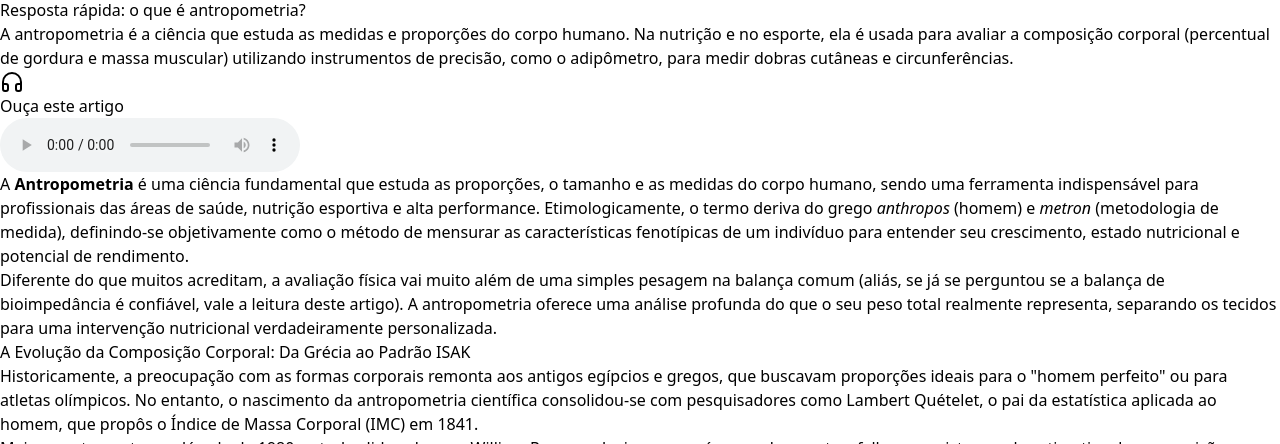
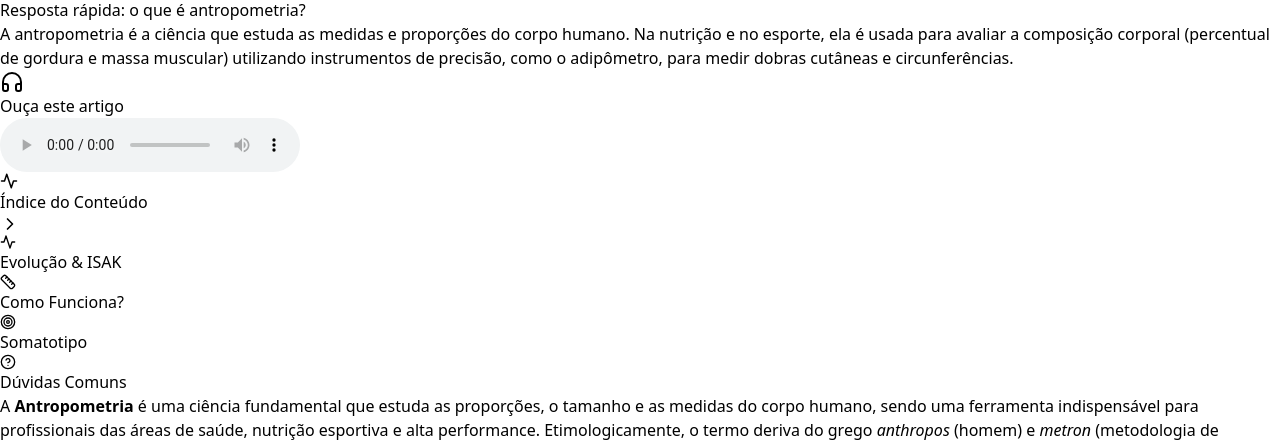
Before and after one commit to nutricaocommarco/nutricaocommarco, a React (Vite) app: page /o_que_e_antropometria in a window 1280 px wide. Shown: the part 476-920 px from the top of the page. Built offline with nearby package versions, Linux system fonts and the light colour scheme.

Commit message:
Atualizar o Antropometria.jsx

```diff
--- a/src/pages/Antropometria.jsx
+++ b/src/pages/Antropometria.jsx
@@ -1,6 +1,6 @@
-import React, { useEffect } from 'react';
+import React, { useEffect, useState } from 'react';
 import { Link, useLocation } from 'react-router-dom';
-import { ChevronLeft, PlayCircle, HelpCircle, Headphones } from 'lucide-react';
+import { ChevronLeft, HelpCircle, PlayCircle, Headphones, ChevronRight, Activity, Ruler, Target } from 'lucide-react';
 import ArtigosRecomendados from '../components/ArtigosRecomendados';
 import Newsletter from '../components/Newsletter';
 import { Helmet } from 'react-helmet-async';
@@ -9,6 +9,7 @@ const githubImgBase = "https://raw.githubusercontent.com/nutricaocommarco/nutric
 
 export default function Antropometria() {
   const { pathname } = useLocation();
+  const [isTocOpen, setIsTocOpen] = useState(false);
 
   useEffect(() => {
     window.scrollTo(0, 0);
@@ -23,17 +24,17 @@ export default function Antropometria() {
         <meta property="og:type" content="article" />
         <meta property="og:title" content="O que é Antropometria? A Ciência Exata da Avaliação | Nutrição com Marco" />
         <meta property="og:description" content="Descubra o que é Antropometria e como a avaliação física ISAK revela sua real composição corporal, muito além da balança." />
-        <meta property="og:image" content="https://raw.githubusercontent.com/nutricaocommarco/nutricaocommarco/main/Imagens/Blog/antropometria.png" />
-        <meta property="og:url" content="https://www.nutricaocommarco.com.br/o_que_e_antropometria" />
+        <meta property="og:image" content={`${githubImgBase}Blog/antropometria.png`} />
+        <meta property="og:url" content={`https://www.nutricaocommarco.com.br${pathname}`} />
 
         <script type="application/ld+json">
           {JSON.stringify({
             "@context": "https://schema.org",
             "@type": "Article",
             "headline": "O Que É Antropometria e Por Que Ela é Essencial para a Avaliação Física",
-            "image": "https://raw.githubusercontent.com/nutricaocommarco/nutricaocommarco/main/Imagens/Blog/antropometria.png",
+            "image": `${githubImgBase}Blog/antropometria.png`,
             "author": {"@type": "Person", "name": "Marco Aurélio Jr.", "url": "https://www.nutricaocommarco.com.br/sobre"},
-            "publisher": {"@type": "Organization", "name": "Nutrição com Marco", "logo": {"@type": "ImageObject", "url": "https://raw.githubusercontent.com/nutricaocommarco/nutricaocommarco/main/Imagens/logoN_pingus.png"}},
+            "publisher": {"@type": "Organization", "name": "Nutrição com Marco", "logo": {"@type": "ImageObject", "url": `${githubImgBase}logoN_pingus.png`}},
             "datePublished": "2026-03-20",
             "dateModified": "2026-03-21",
             "description": "Descubra o que é Antropometria e como a avaliação física ISAK revela sua real composição corporal, muito além da balança."
@@ -101,8 +102,11 @@ export default function Antropometria() {
           </div>
           {/* FIM DO BLOCO DE RESPOSTA DIRETA */}
 
-          {/* SESSÃO DO ÁUDIO (OUVIR O ARTIGO) */}
-          <div className="my-8 p-5 bg-slate-50 rounded-3xl border border-green-100 shadow-sm flex flex-col gap-3">
+          {/* INÍCIO DA CAIXA COMBINADA: ÁUDIO + SUMÁRIO RETRÁTIL */}
+          <div className="my-8 border border-green-100 rounded-[2rem] shadow-sm overflow-hidden flex flex-col transition-all duration-300 bg-slate-50">
+
+            {/* 1. SEÇÃO DO ÁUDIO */}
+            <div className="p-5 md:p-6 flex flex-col gap-3">
               <div className="flex items-center gap-3">
                 <Headphones className="text-green-600 w-6 h-6" />
                 <h3 className="text-base font-black text-slate-800 italic m-0 uppercase tracking-widest">Ouça este artigo</h3>
@@ -112,14 +116,69 @@ export default function Antropometria() {
                 Seu navegador não suporta o elemento de áudio.
               </audio>
             </div>
-          {/* FIM DA SESSÃO DO ÁUDIO */}
+
+            {/* LINHA DIVISÓRIA SUAVE */}
+            <div className="h-px bg-green-100/60 w-full"></div>
+
+            {/* 2. SEÇÃO DO SUMÁRIO (TOC) */}
+            <nav className="bg-slate-50">
+              <button
+                onClick={() => setIsTocOpen(!isTocOpen)}
+                className="w-full px-5 py-4 md:px-6 md:py-4 flex items-center justify-between hover:bg-slate-100 transition-colors group"
+              >
+                <div className="flex items-center gap-3">
+                  <div className={`p-2 rounded-lg transition-colors ${isTocOpen ? 'bg-green-600 text-white' : 'bg-white text-slate-400 border border-slate-200 shadow-sm'}`}>
+                    <Activity size={18} />
+                  </div>
+                  <h3 className="text-sm font-black text-slate-700 uppercase tracking-widest italic m-0">
+                    Índice do Conteúdo
+                  </h3>
+                </div>
+                <ChevronRight
+                  size={20}
+                  className={`text-slate-400 transition-transform duration-300 ${isTocOpen ? 'rotate-90 text-green-600' : ''}`}
+                />
+              </button>
+
+              {/* LISTA DE LINKS ESCONDIDA */}
+              <div className={`transition-all duration-500 ease-in-out ${isTocOpen ? 'max-h-[500px] opacity-100 border-t border-green-100/60' : 'max-h-0 opacity-0'} overflow-hidden bg-white`}>
+                <ul className="p-5 md:p-6 grid grid-cols-1 md:grid-cols-2 gap-3 md:gap-4 list-none m-0">
+                  <li>
+                    <a href="#evolucao" className="group flex items-center gap-3 text-slate-500 hover:text-green-600 transition-all font-bold text-base m-0">
+                      <Activity size={16} className="text-slate-300 group-hover:text-green-500 shrink-0" />
+                      Evolução & ISAK
+                    </a>
+                  </li>
+                  <li>
+                    <a href="#como-funciona" className="group flex items-center gap-3 text-slate-500 hover:text-green-600 transition-all font-bold text-base m-0">
+                      <Ruler size={16} className="text-slate-300 group-hover:text-green-500 shrink-0" />
+                      Como Funciona?
+                    </a>
+                  </li>
+                  <li>
+                    <a href="#somatotipo" className="group flex items-center gap-3 text-slate-500 hover:text-green-600 transition-all font-bold text-base m-0">
+                      <Target size={16} className="text-slate-300 group-hover:text-green-500 shrink-0" />
+                      Somatotipo
+                    </a>
+                  </li>
+                  <li>
+                    <a href="#faq" className="group flex items-center gap-3 text-slate-500 hover:text-green-600 transition-all font-bold text-base m-0">
+                      <HelpCircle size={16} className="text-slate-300 group-hover:text-green-500 shrink-0" />
+                      Dúvidas Comuns
+                    </a>
+                  </li>
+                </ul>
+              </div>
+            </nav>
+          </div>
+          {/* FIM DA CAIXA COMBINADA */}
 
           <div className="space-y-6 text-lg text-slate-600 font-medium leading-relaxed text-left">
             <p>A <strong>Antropometria</strong> é uma ciência fundamental que estuda as proporções, o tamanho e as medidas do corpo humano, sendo uma ferramenta indispensável para profissionais das áreas de saúde, nutrição esportiva e alta performance. Etimologicamente, o termo deriva do grego <em>anthropos</em> (homem) e <em>metron</em> (metodologia de medida), definindo-se objetivamente como o método de mensurar as características fenotípicas de um indivíduo para entender seu crescimento, estado nutricional e potencial de rendimento.</p>
 
             <p>Diferente do que muitos acreditam, a avaliação física vai muito além de uma simples pesagem na balança comum (aliás, se já se perguntou se <Link to="/a_balanca_de_bioimpedancia_e_confiavel" className="text-green-600 underline hover:text-green-700 font-bold transition-colors">a balança de bioimpedância é confiável</Link>, vale a leitura deste artigo). A antropometria oferece uma análise profunda do que o seu peso total realmente representa, separando os tecidos para uma intervenção nutricional verdadeiramente personalizada.</p>
 
-            <h2 className="text-2xl font-black text-slate-800 uppercase italic mt-12 mb-4 border-b border-green-100 pb-2">
+            <h2 id="evolucao" className="text-2xl font-black text-slate-800 uppercase italic mt-12 mb-4 border-b border-green-100 pb-2">
               A Evolução da Composição Corporal: Da Grécia ao Padrão ISAK
             </h2>
 
@@ -143,7 +202,7 @@ export default function Antropometria() {
               <div className="bg-green-50 p-4 text-center"><p className="text-xs text-green-700 font-bold uppercase tracking-widest text-center">Precisão técnica para resultados que a balança comum não consegue mostrar.</p></div>
             </div>
 
-            <h2 className="text-2xl font-black text-slate-800 uppercase italic mt-12 mb-4 border-b border-green-100 pb-2">
+            <h2 id="como-funciona" className="text-2xl font-black text-slate-800 uppercase italic mt-12 mb-4 border-b border-green-100 pb-2">
               Como funciona a Medição do Percentual de Gordura na Prática?
             </h2>
 
@@ -194,7 +253,7 @@ export default function Antropometria() {
 
             <p>Essas medições permitem o fracionamento da massa corporal em componentes essenciais. Para estimar o percentual de gordura de forma exata, o avaliador realiza o destaque das dobras cutâneas em pontos anatômicos específicos, conhecidos como landmarks. Um erro de poucos milímetros na marcação desses pontos pode comprometer o resultado final.</p>
 
-            <h2 className="text-2xl font-black text-slate-800 uppercase italic mt-12 mb-4 border-b border-green-100 pb-2">
+            <h2 id="somatotipo" className="text-2xl font-black text-slate-800 uppercase italic mt-12 mb-4 border-b border-green-100 pb-2">
               Somatotipo e o Fim do "Achismo" no Emagrecimento
             </h2>
 
@@ -229,7 +288,7 @@ export default function Antropometria() {
             <p>Ela identifica riscos cardiovasculares e permite que nutricionistas ajustem dietas com base no volume exato de massa muscular, garantindo que a sua evolução seja monitorada por dados concretos e científicos, crucial para evitar a inflamação do <Link to="/efeito_sanfona_inflamacao_invisivel" className="text-green-600 underline hover:text-green-700 font-bold transition-colors">efeito sanfona</Link>. Portanto, investir em uma antropometria de qualidade é o primeiro passo para otimizar seus resultados.</p>
 
             {/* INÍCIO DO FAQ VISUAL OTIMIZADO */}
-            <div className="mt-16 pt-10 border-t border-slate-100 text-left">
+            <div id="faq" className="mt-16 pt-10 border-t border-slate-100 text-left">
               <h2 className="text-2xl font-black text-slate-800 mb-8 flex items-center gap-3 italic"><HelpCircle className="text-green-600" /> Perguntas Frequentes (FAQ)</h2>
               <div className="space-y-6">
                 <div className="bg-slate-50 p-8 rounded-3xl border border-green-100">
@@ -261,6 +320,7 @@ export default function Antropometria() {
             <img
               src={`${githubImgBase}Eu_1.png`}
               alt="Marco Aurélio Jr."
+              title="Marco Aurélio Jr. - Estudante de Nutrição e Avaliador Antropométrico ISAK Nível 1."
               className="w-full h-full object-cover"
             />
           </div>
```
Lines whose indentation alone changed are shown as unchanged.
